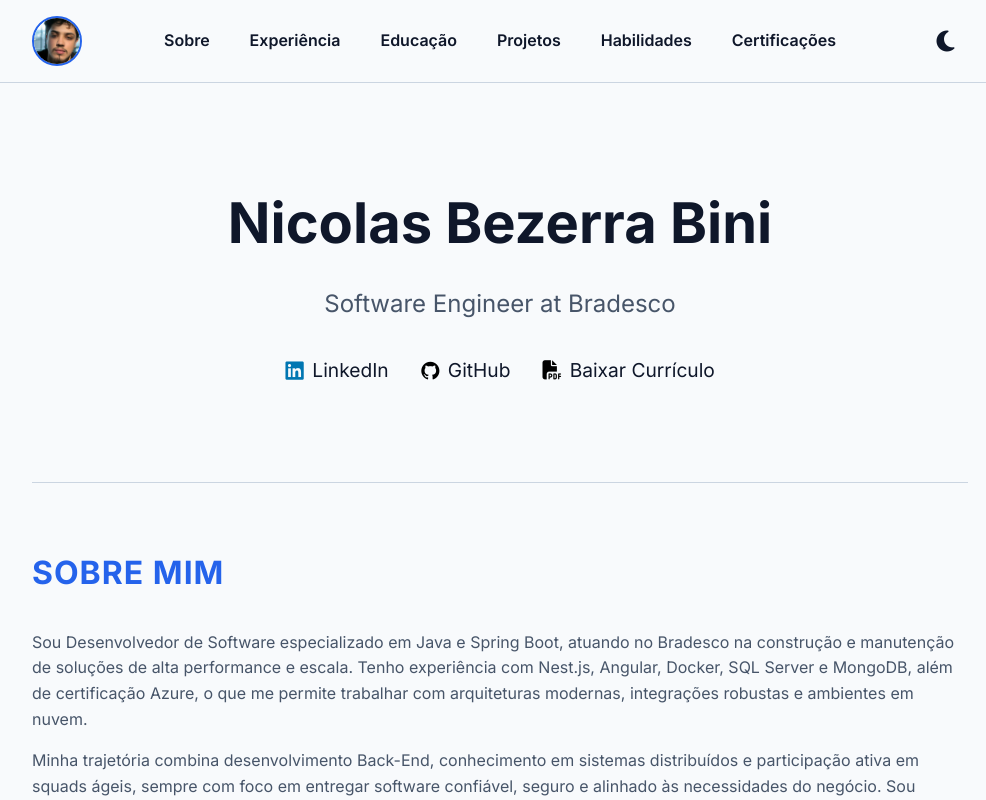
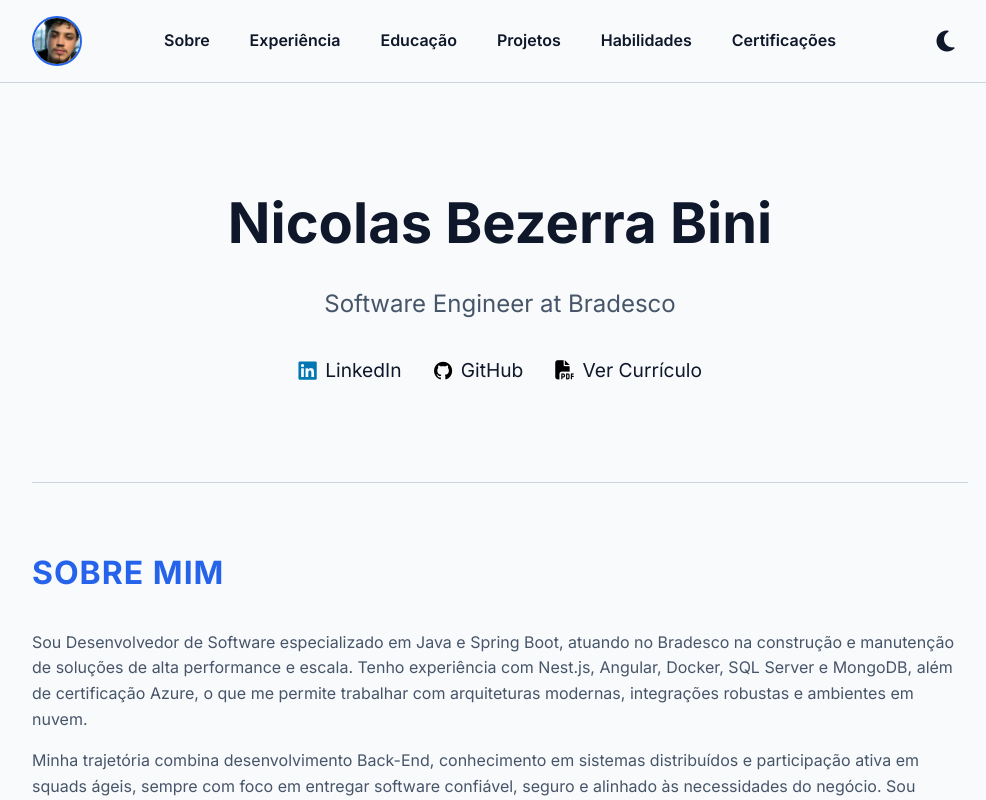
Before and after one commit to niicsz/portfolio-v2, an Angular app: page / in a window 1280 px wide. Shown: the top 800 px of the page, without its empty margins (140-1126 px from the left). Built offline with nearby package versions, Linux system fonts and the light colour scheme.

Commit message:
feat: open resume in new tab

```diff
--- a/src/app/app.component.html
+++ b/src/app/app.component.html
@@ -33,7 +33,7 @@
       <div class="contact-links">
         <a href="https://www.linkedin.com/in/nicolas-bezerra-bini/" target="_blank"><i class="devicon-linkedin-plain colored"></i> LinkedIn</a>
         <a href="https://github.com/niicsz" target="_blank"><i class="devicon-github-original" [style.color]="isDarkMode ? 'white' : 'black'"></i> GitHub</a>
-        <a href="assets/Nicolas_Bini_CV.pdf" target="_blank" download="Nicolas_Bini_CV.pdf"><i class="fas fa-file-pdf" [style.color]="isDarkMode ? 'white' : 'black'"></i> Baixar Currículo</a>
+        <a href="assets/Nicolas_Bini_CV.pdf" target="_blank" rel="noopener noreferrer"><i class="fas fa-file-pdf" [style.color]="isDarkMode ? 'white' : 'black'"></i> Ver Currículo</a>
       </div>
     </section>
 
```
